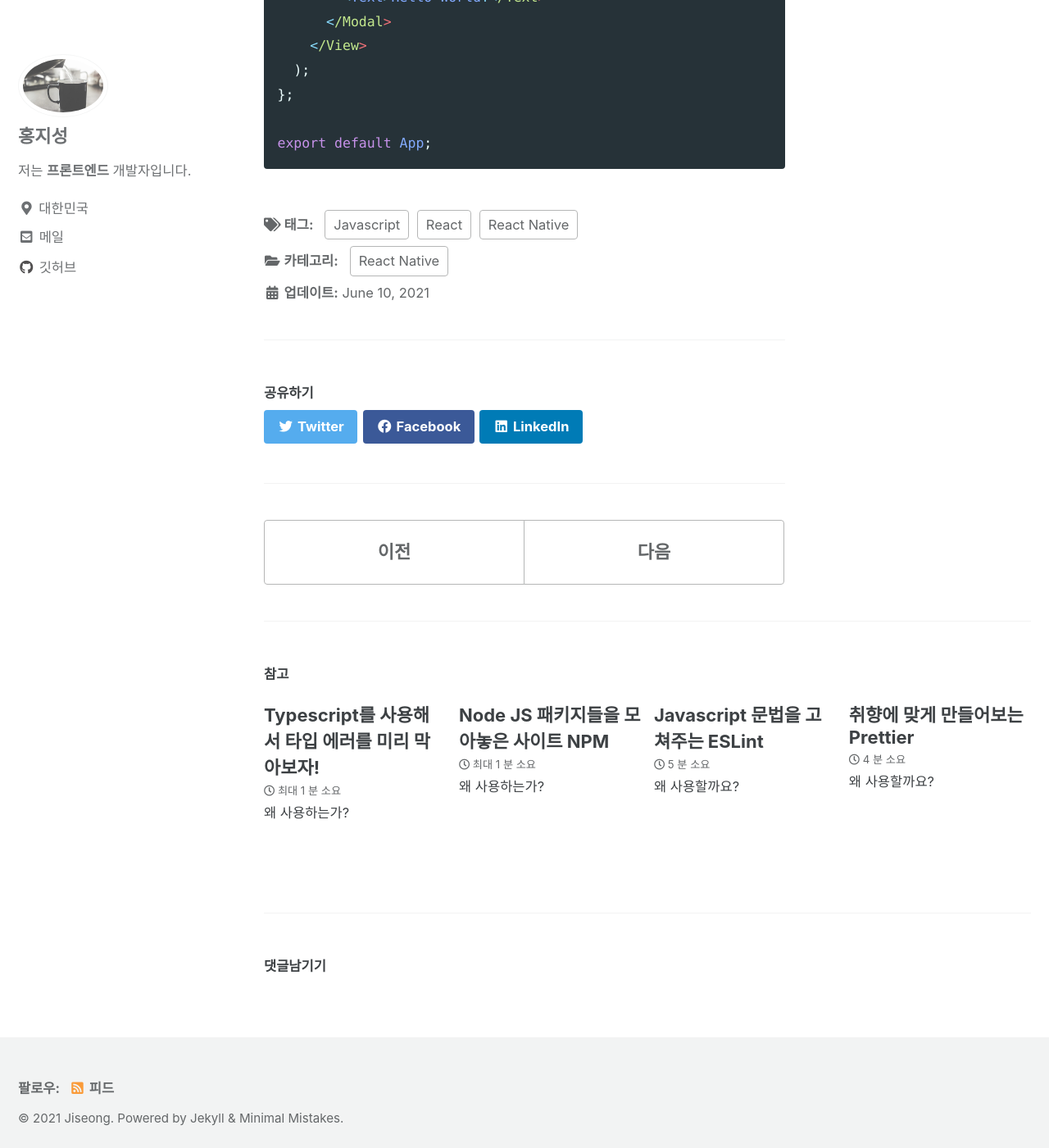
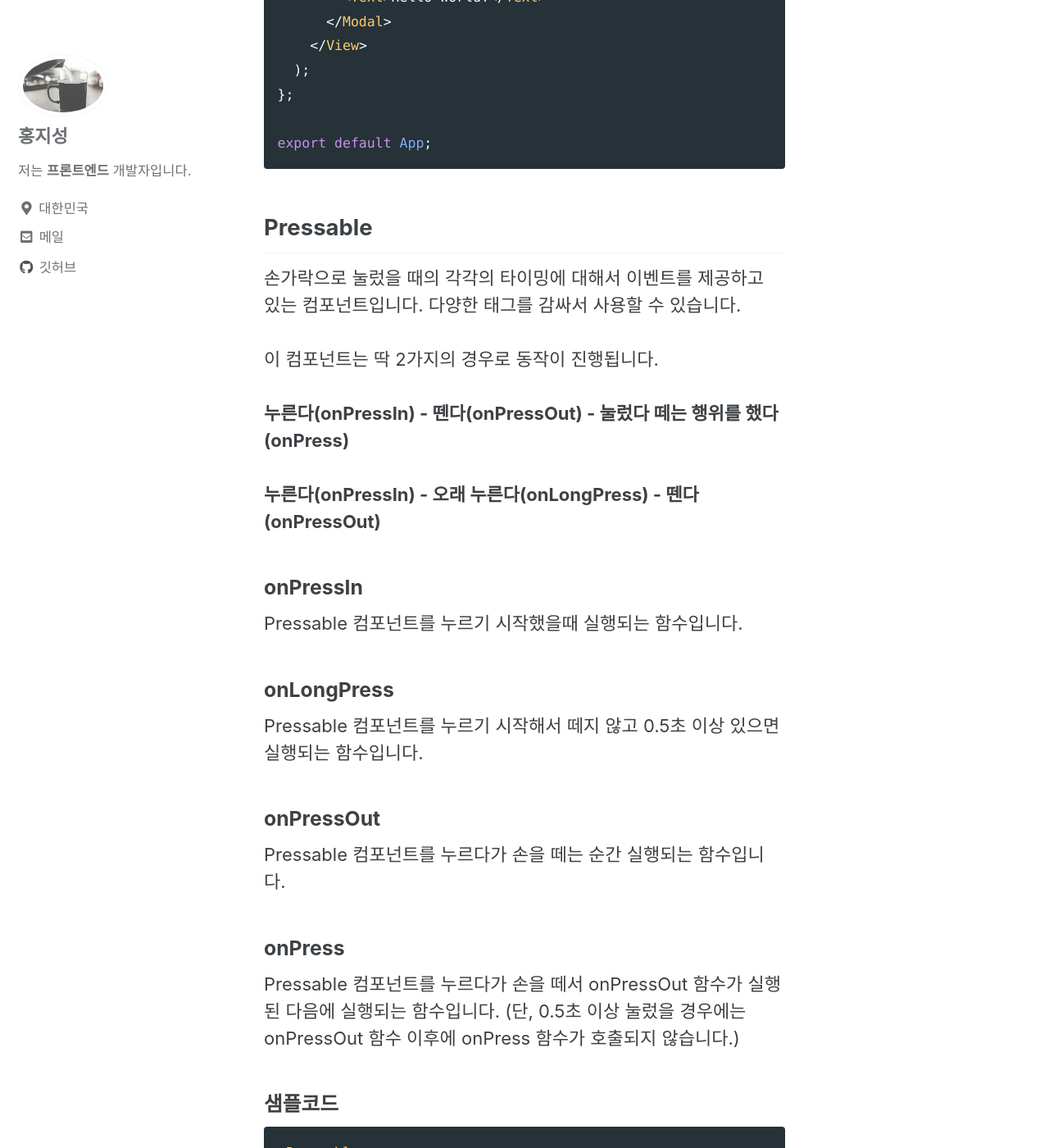
Before and after one commit to HJ-Blog/hj-blog.github.io, a Jekyll site: the page built from _posts/2021-06-10-React-Native-Components.md, in a window 1280 px wide and 1400 px high, scrolled down 12395 px. Shown: the whole window at 82% size. Built offline with Jekyll 4.4.1, drawn with Linux system fonts in a browser that asks for light colours; cached includes are drawn as plain includes; some web fonts are replaced; comment, search, counter and statistics services are not loaded; some of the changed text lies outside the part shown.

Commit message:
Add Pressable component

````diff
--- a/_posts/2021-06-10-React-Native-Components.md
+++ b/_posts/2021-06-10-React-Native-Components.md
@@ -313,7 +313,7 @@ export default App;
 
 기본값은 **none**이며, 모달 팝업이 나타나는 애니메이션을 지정할 수 있습니다. **slide**는 아래에서 위로 스윽~ 하고 올라오는 애니메이션이고, **fade**는 투명한 상태에서 점점 뚜렷하게 나타내는 애니메이션입니다.
 
-```js
+```jsx
 <Modal animationType="slide">
   <Text>Hello World!</Text>
 </Modal>
@@ -329,7 +329,7 @@ export default App;
 
 true 값으로 설정하면 전체 영역을 차지하는 모달팝업을 사용하고, false 라면 내부의 내용에 맞는 영역에만 팝업이 나타납니다.
 
-```js
+```jsx
 <Modal transparent={true}>
   <Text>Hello World!</Text>
 </Modal>
@@ -339,7 +339,7 @@ true 값으로 설정하면 전체 영역을 차지하는 모달팝업을 사용
 
 팝업에서 가장 핵심적인 기능인 나타내기/숨기기 입니다. 상태를 관리하는 useState 훅에서 boolean 형태의 값으로 관리하여 사용할 수 있습니다.
 
-```js
+```jsx
 const [modalVisible, setModalVisible] = useState(false);
 
 <Modal visible={modalVisible}>
@@ -351,7 +351,7 @@ const [modalVisible, setModalVisible] = useState(false);
 
 팝업이 닫힐 때 실행되는 함수입니다. 안드로이드에서 뒤로가기, 애플티비의 메뉴 버튼 클릭을 눌렀을 경우와같이 팝업이 닫힐 때 호출될 수 있습니다.
 
-```js
+```jsx
 <Modal
   onRequestClose={() => {
     Alert.alert("팝업이 닫힙니다.");
@@ -364,7 +364,7 @@ const [modalVisible, setModalVisible] = useState(false);
 
 ### 샘플코드
 
-```js
+```jsx
 import React, { useState } from "react";
 import { Modal, Text, View, Alert } from "react-native";
 
@@ -389,3 +389,54 @@ const App = () => {
 
 export default App;
 ```
+
+## Pressable
+
+손가락으로 눌렀을 때의 각각의 타이밍에 대해서 이벤트를 제공하고 있는 컴포넌트입니다. 다양한 태그를 감싸서 사용할 수 있습니다.
+<br>
+<br>
+이 컴포넌트는 딱 2가지의 경우로 동작이 진행됩니다.
+<br>
+<br>
+**누른다(onPressIn) - 뗀다(onPressOut) - 눌렀다 떼는 행위를 했다(onPress)**
+<br>
+<br>
+**누른다(onPressIn) - 오래 누른다(onLongPress) - 뗀다(onPressOut)**
+
+### onPressIn
+
+Pressable 컴포넌트를 누르기 시작했을때 실행되는 함수입니다.
+
+### onLongPress
+
+Pressable 컴포넌트를 누르기 시작해서 떼지 않고 0.5초 이상 있으면 실행되는 함수입니다.
+
+### onPressOut
+
+Pressable 컴포넌트를 누르다가 손을 떼는 순간 실행되는 함수입니다.
+
+### onPress
+
+Pressable 컴포넌트를 누르다가 손을 떼서 onPressOut 함수가 실행된 다음에 실행되는 함수입니다.
+(단, 0.5초 이상 눌렀을 경우에는 onPressOut 함수 이후에 onPress 함수가 호출되지 않습니다.)
+
+### 샘플코드
+
+```jsx
+<Pressable
+  onPress={() => {
+    setTimesPressed((current) => current + 1);
+  }}
+  style={({ pressed }) => [
+    {
+      backgroundColor: pressed ? "rgb(210, 230, 255)" : "white",
+    },
+  ]}
+>
+  {({ pressed }) => (
+    <Text style={styles.text}>
+      {pressed ? "잘 눌렸습니다!" : "눌러봐~~~~~~~~~~~~~"}
+    </Text>
+  )}
+</Pressable>
+```
````
